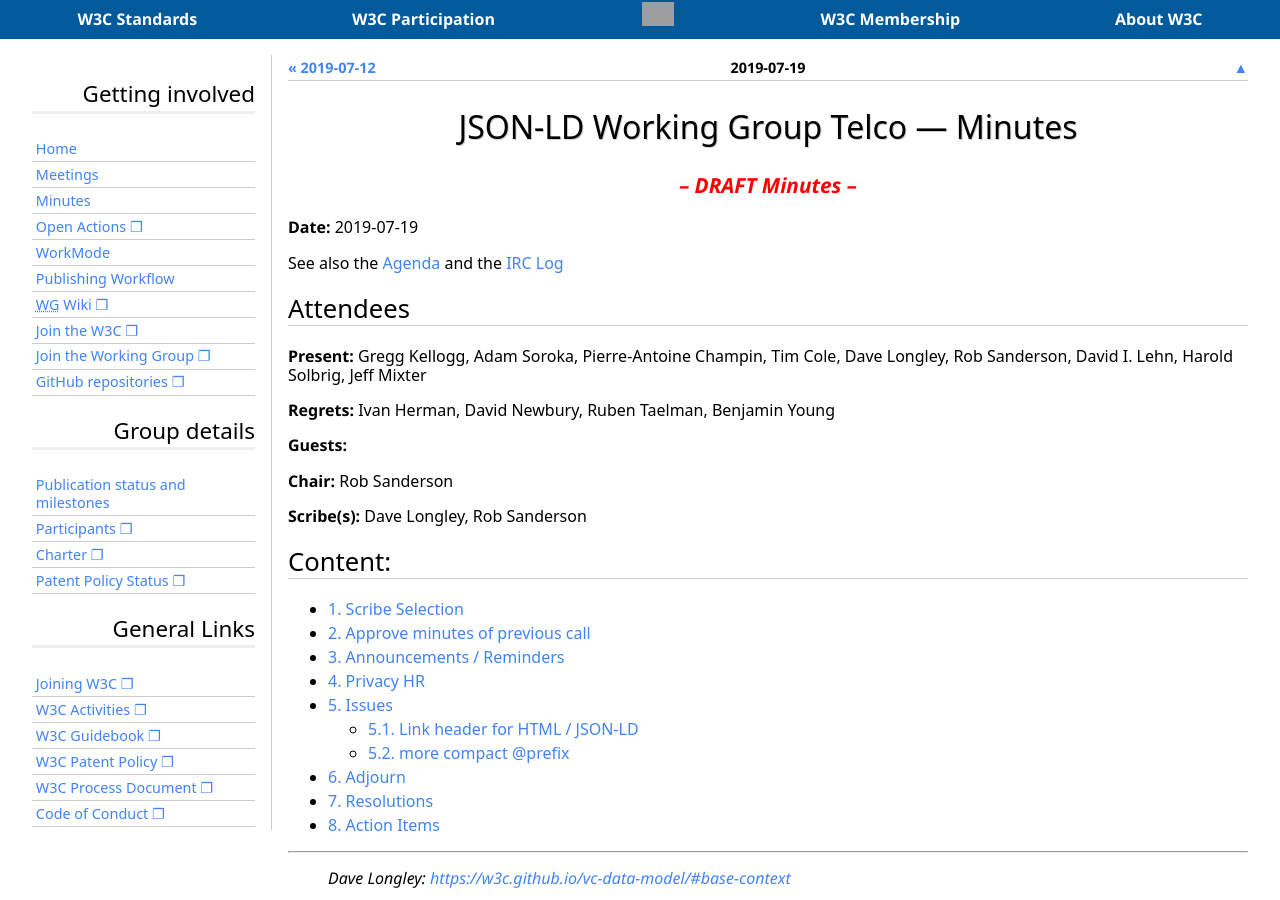
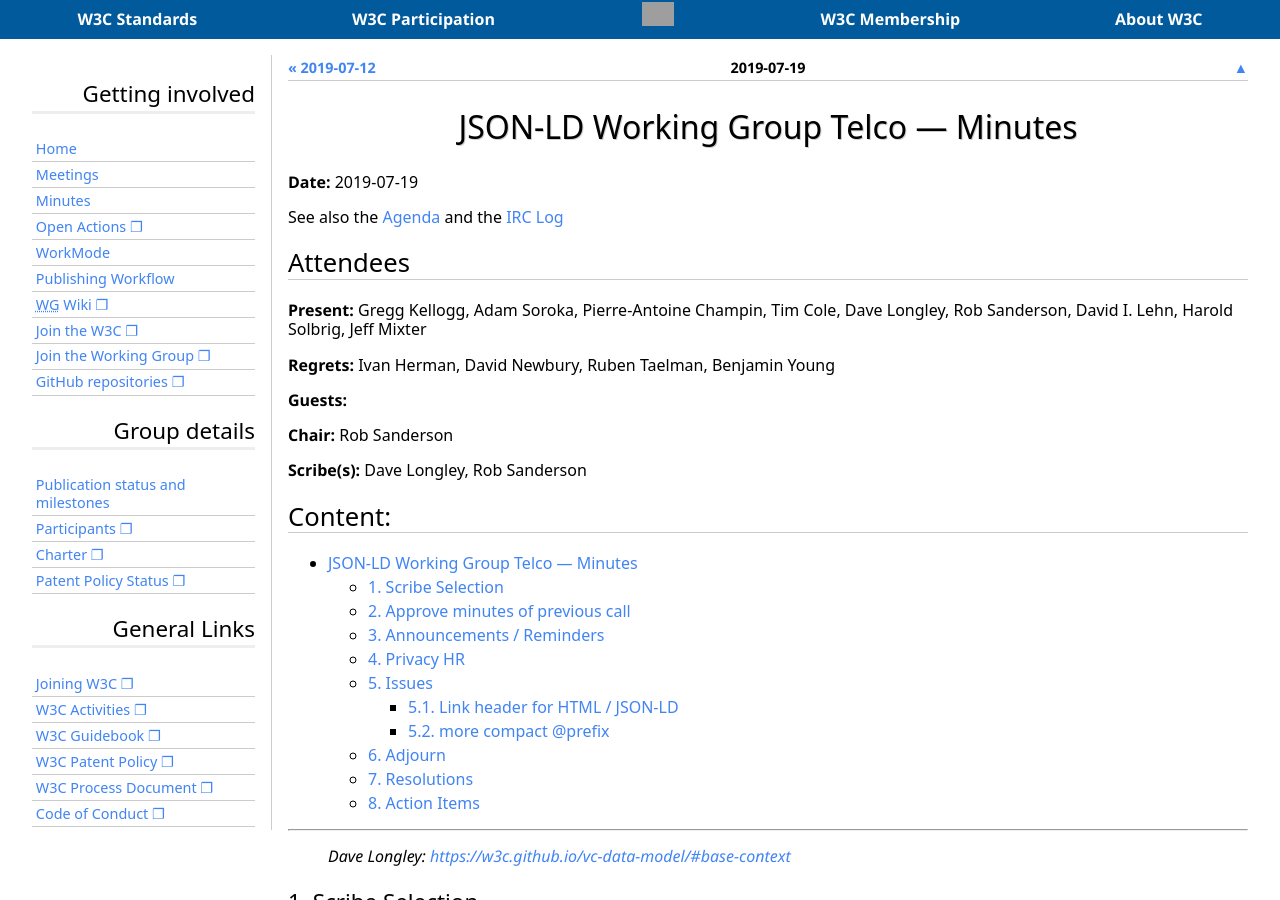
Before and after one commit to w3c/json-ld-wg, a Jekyll site: the page built from _minutes/2019-07-19-json-ld.md, in a window 1280 px wide and 900 px high. Built offline with Jekyll 4.4.1, drawn with Linux system fonts in a browser that asks for light colours; some web fonts are replaced; grey boxes are pictures that could not be loaded.

Commit message:
Undraft 2019-07-19

```diff
--- a/_minutes/2019-07-19-json-ld.md
+++ b/_minutes/2019-07-19-json-ld.md
@@ -80,9 +80,6 @@ json-ld: |
 ---
 
 # JSON-LD Working Group Telco — Minutes
-{: .no_toc}
-***– DRAFT Minutes –***
-{: .draft_notice}
 
 **Date:** 2019-07-19
 
```
